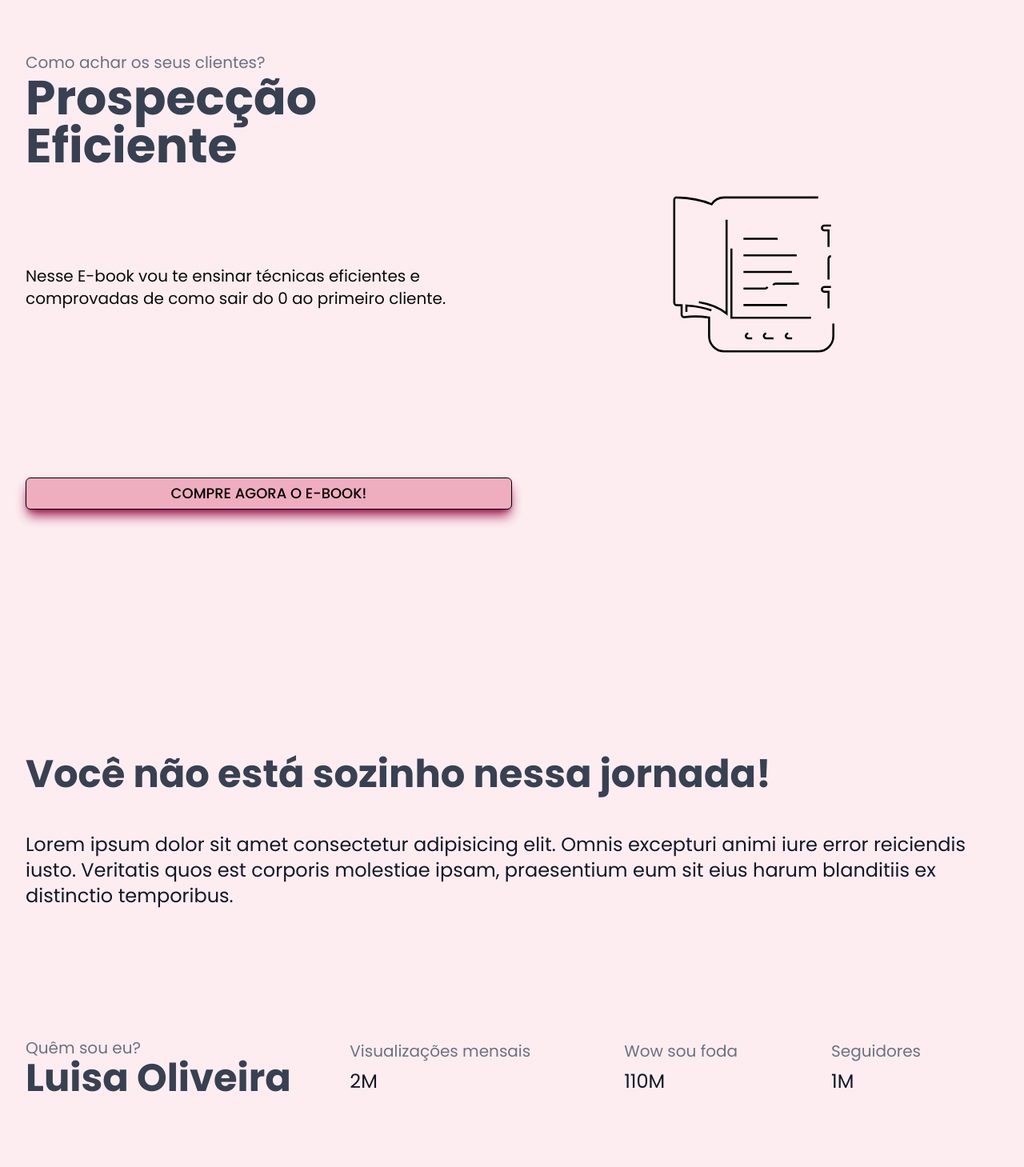
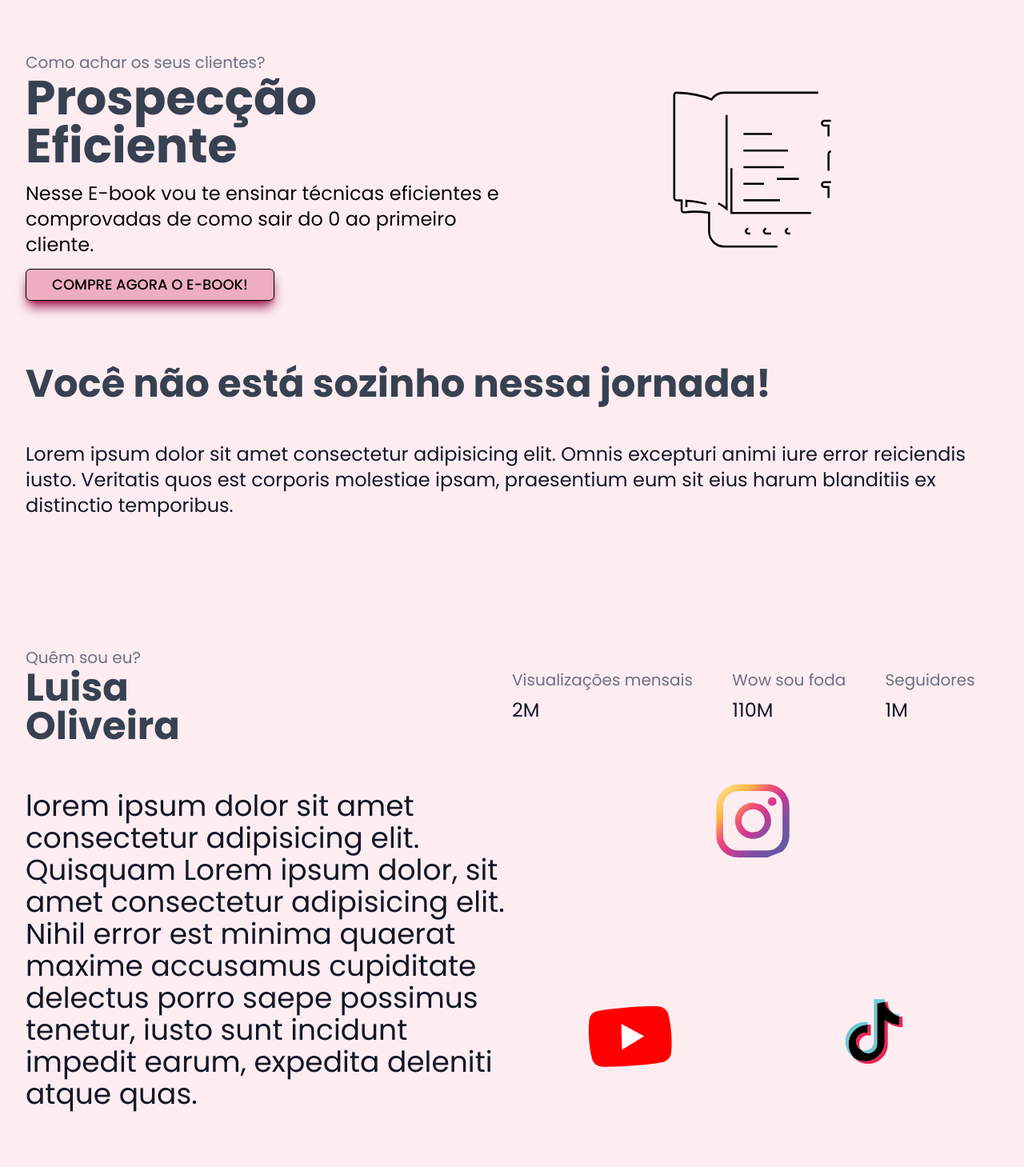
Before and after one commit to Luccatp/prospeccao-eficiente, a Next.js app: page / in a window 1280 px wide. Shown: the top 1459 px of the page at 80% size. Built offline with nearby package versions, Linux system fonts and the light colour scheme.

Commit message:
fix: grid

```diff
--- a/app/page.tsx
+++ b/app/page.tsx
@@ -12,7 +12,7 @@ import { motion } from "framer-motion";
 export default function Home() {
   return (
     <main className="container flex flex-col items-center">
-      <section className="mt-16 grid h-screen sm:auto-rows-min sm:grid-cols-2 sm:grid-rows-3">
+      <section className="mt-16 grid sm:auto-rows-min sm:gap-6 sm:grid-cols-2 lg:gap-0">
         <div>
           <LittleText>Como achar os seus clientes?</LittleText>
           <h1 className="text-5xl font-bold text-gray-700 sm:text-6xl">
@@ -23,11 +23,11 @@ export default function Home() {
           animationData={ebookAnimation}
           className="w-32 h-32 sm:w-64 sm:h-64 justify-self-center mt-4 sm:row-span-2 sm:self-center"
         />
-        <p className="my-12 sm:my-0 sm:text-xl">
+        <p className="my-12 sm:my-0 sm:text-xl md:text-2xl">
           Nesse E-book vou te ensinar técnicas eficientes e comprovadas de como
           sair do 0 ao primeiro cliente.
         </p>
-        <Button className="sm:col-span-2 md:col-span-1">
+        <Button className="w-fit justify-self-center sm:justify-self-auto">
           COMPRE AGORA O E-BOOK!
         </Button>
       </section>
--- a/components/layout/Footer.tsx
+++ b/components/layout/Footer.tsx
@@ -11,10 +11,10 @@ const Footer: FC<FooterProps> = ({}) => {
       <span className="text-gray-600">Entre em contato comigo!</span>
       <div className="grid grid-flow-col gap-10">
         <Link href={"https://www.instagram.com/luisaoliveirx/"} target="_blank">
-          <Instagram className="text-pink-600" size={30} />
+          <Instagram className="text-pink-600 hover:text-pink-900" size={30} />
         </Link>
         <Mail
-          className="text-pink-600"
+          className="text-pink-600 hover:text-pink-900  cursor-pointer"
           size={30}
           onClick={() => {
             window.open("mailto:contatoluisaoliverx@gmail.com");
--- a/components/layout/LuisaGalery.tsx
+++ b/components/layout/LuisaGalery.tsx
@@ -28,19 +28,19 @@ const luisaData: LuisaDataProps[] = [
 
 const LuisaGalery: FC<LuisaGaleryProps> = ({}) => {
   return (
-    <div className="grid sm:grid-cols-3 sm:auto-rows-min">
+    <div className="grid sm:grid-cols-4 sm:auto-rows-min">
       <div>
         <LittleText>Quêm sou eu?</LittleText>
         <MainText>Luisa Oliveira</MainText>
       </div>
-      <Paragraph className="text-gray-900 my-12 text-lg sm:row-start-2 sm:self-center sm:row-span-2 sm:text-4xl">
+      <Paragraph className="text-gray-900 my-12 text-lg sm:row-start-2 sm:self-center sm:row-span-2 sm:col-span-2 sm:text-4xl">
         lorem ipsum dolor sit amet consectetur adipisicing elit. Quisquam Lorem
         ipsum dolor, sit amet consectetur adipisicing elit. Nihil error est
         minima quaerat maxime accusamus cupiditate delectus porro saepe possimus
         tenetur, iusto sunt incidunt impedit earum, expedita deleniti atque
         quas.
       </Paragraph>
-      <div className="grid grid-rows-3 grid-flow-col gap-4 sm:grid-rows-1 sm:row-span-2 sm:col-start-2 sm:row-start-2 sm:col-span-2 sm:self-center sm:grid-flow-row  md:grid-rows-2 md:grid-cols-2">
+      <div className="grid grid-rows-3 grid-flow-col gap-4 sm:grid-rows-1 sm:row-span-2 sm:col-start-3 sm:row-start-2 sm:col-span-2 sm:self-center sm:grid-flow-row md:auto-rows-min">
         <LottieAnimation
           className="col-span-3 sm:col-span-1 md:col-span-2 md:justify-self-center"
           animationData={Instagram}
@@ -54,7 +54,7 @@ const LuisaGalery: FC<LuisaGaleryProps> = ({}) => {
           animationData={Tiktok}
         />
       </div>
-      <div className="grid gap-5 sm:grid-flow-col sm:col-span-2 sm:items-center">
+      <div className="grid gap-5 sm:grid-flow-col sm:col-span-2 sm:col-start-3 sm:items-center">
         {luisaData.map(({ title, spec }) => (
           <LuisaData title={title} spec={spec} key={title + spec} />
         ))}
```
